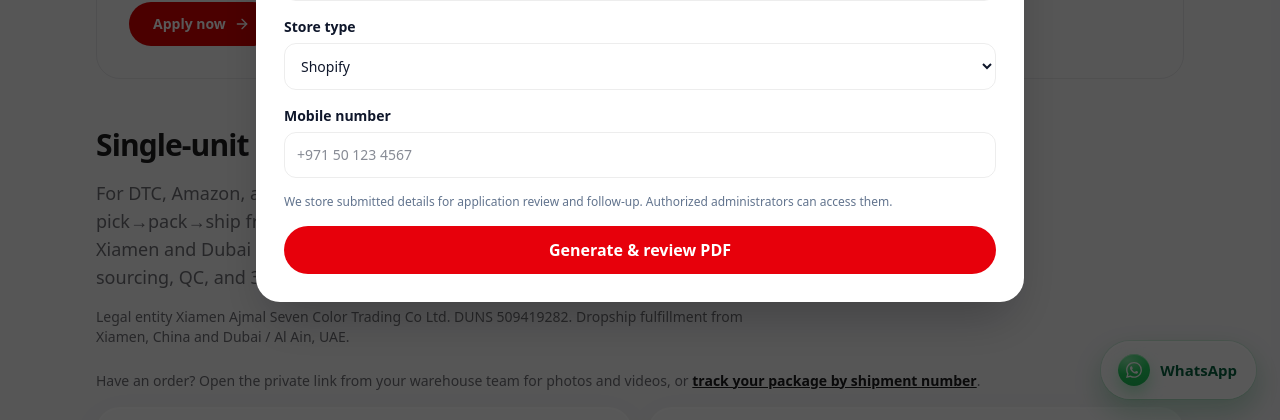
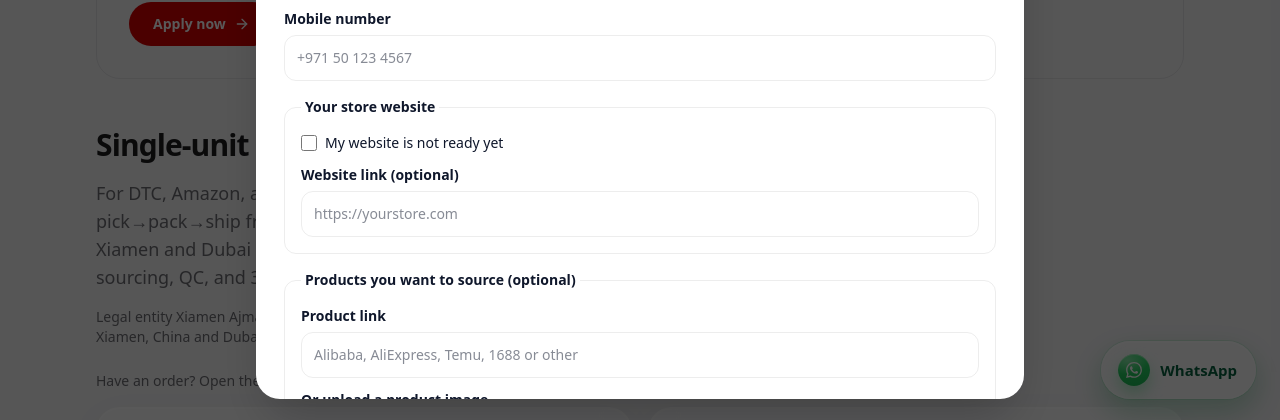
Before and after one commit to g0tPaid/sevencolortrading, a Next.js app: page /dropshipping in a window 1280 px wide. Both pictures are taken after a click on the button "Apply now". Shown: the part 1811-2231 px from the top of the page. Built offline with nearby package versions, Linux system fonts and the light colour scheme; no server answers; a web font is replaced by a local one.

Commit message:
Add optional store website, not-ready toggle, product URL and image upload to partner form

```diff
--- a/src/components/dropshipping/application.tsx
+++ b/src/components/dropshipping/application.tsx
@@ -3,8 +3,8 @@
 import { useEffect, useState } from "react";
 import { ArrowRight, CheckCircle2, Download, FileText, X } from "lucide-react";
 
-type Application = { name: string; email: string; storeType: string; mobile: string };
-const empty: Application = { name: "", email: "", storeType: "Shopify", mobile: "" };
+type Application = { name: string; email: string; storeType: string; mobile: string; website: string; websiteNotReady: boolean; productLink: string; productImage: string; productImageName: string };
+const empty: Application = { name: "", email: "", storeType: "Shopify", mobile: "", website: "", websiteNotReady: false, productLink: "", productImage: "", productImageName: "" };
 const enc = (s: string) => s.replace(/[^\x20-\x7e]/g, "?").replace(/\\/g, "\\\\").replace(/\(/g, "\\(").replace(/\)/g, "\\)");
 function makePdf(data: Application): Blob {
   const commands: string[] = [];
@@ -17,24 +17,27 @@ function makePdf(data: Application): Blob {
   commands.push("0.89 0.10 0.27 rg 0 825 595 17 re f");
   commands.push("0.96 0.97 0.98 rg 0 719 595 106 re f");
   // Seven Color symbol traced from the actual sourcing.center site icon.
-  commands.push("q 0.60 0 0 -0.60 41 803 cm 0.88 0.11 0.28 rg");
+  commands.push("q 0.58 0 0 -0.58 42 809 cm 0.88 0.11 0.28 rg");
   commands.push("8 10 m 80 10 l 76 21 l 36 21 l 18 98 l 4 98 l 24 21 l 64 21 l 66 10 l 8 10 l h f");
   commands.push("66 21 m 44 98 l 57 98 l 79 21 l h f");
   commands.push("18 98 m 27 91 l 34 100 l 25 107 l h f Q");
   text(112, 777, 23, "sourcing.center");
   text(112, 757, 9, "BY SEVEN COLOR TRADING CO LTD", "0.38 0.42 0.48");
   text(438, 778, 9, "PRIVATE DOCUMENT", "0.88 0.11 0.28");
-  text(42, 689, 21, "DROPSHIPPING PARTNER APPLICATION");
+  text(42, 689, 19, "DROPSHIPPING PARTNER APPLICATION");
   text(42, 665, 10, "PARTNER ONBOARDING  /  FOR REVIEW ONLY", "0.40 0.44 0.50");
   text(42, 643, 9, "Prepared: " + new Date().toISOString().slice(0,10) + "  |  Status: Pending review", "0.40 0.44 0.50");
   commands.push("0.89 0.90 0.93 RG 42 628 m 553 628 l S");
   const fields: [string,string][] = [["Applicant name",data.name],["Email address",data.email],["Store platform",data.storeType],["Mobile number",data.mobile]];
   fields.forEach(([label,value],i) => {
-    const y=594-i*77;
+    const y=594-i*63;
     text(42,y,10,label.toUpperCase(),"0.44 0.47 0.52");
     text(42,y-27,15,value.slice(0,65));
     commands.push(`0.9 0.91 0.93 RG 42 ${y-42} m 553 ${y-42} l S`);
   });
+  text(42, 318, 9, "STORE WEBSITE: " + (data.websiteNotReady ? "Not ready yet" : (data.website || "Not provided")).slice(0, 74));
+  text(42, 303, 9, "PRODUCT LINK: " + (data.productLink || "Not provided").slice(0, 75));
+  text(42, 288, 9, "PRODUCT IMAGE: " + (data.productImageName || "Not attached").slice(0, 74));
   commands.push("0.95 0.96 0.98 rg 42 269 511 31 re f");
   text(53, 279, 11, "APPLICATION INSTRUCTIONS");
   text(53, 250, 9, "1. Review your name, email, store type and mobile number.");
@@ -86,7 +89,7 @@ export function DropshippingApplication() {
   const submit=async()=>{
     setBusy(true);setError("");
     try{
-      const res=await fetch("/api/dropshipping/applications",{method:"POST",headers:{"Content-Type":"application/json"},body:JSON.stringify({...data,website:""})});
+      const res=await fetch("/api/dropshipping/applications",{method:"POST",headers:{"Content-Type":"application/json"},body:JSON.stringify(data)});
       const json=await res.json();
       if(!res.ok||!json.ok)throw new Error(json.error||"Submission failed.");
       setRef(json.reference);setStep("done");
@@ -107,6 +110,18 @@ export function DropshippingApplication() {
             <label className="grid gap-1.5 text-sm font-semibold">Store type<select required value={["Shopify","WooCommerce","Other"].includes(data.storeType)?data.storeType:"Other"} onChange={e=>update("storeType",e.target.value)} className="rounded-xl border border-slate-300 p-3 font-normal"><option>Shopify</option><option>WooCommerce</option><option>Other</option></select></label>
             {data.storeType==="Other"&&<label className="grid gap-1.5 text-sm font-semibold">Specify store type<input required maxLength={100} value={data.storeType==="Other"?"":data.storeType} onChange={e=>update("storeType",e.target.value)} className="rounded-xl border border-slate-300 p-3 font-normal" placeholder="Amazon, Etsy, custom store..."/></label>}
             <label className="grid gap-1.5 text-sm font-semibold">Mobile number<input required type="tel" maxLength={40} autoComplete="tel" value={data.mobile} onChange={e=>update("mobile",e.target.value)} className="rounded-xl border border-slate-300 p-3 font-normal" placeholder="+971 50 123 4567"/></label>
+            <fieldset className="grid gap-3 rounded-xl border border-slate-200 p-4">
+              <legend className="px-1 text-sm font-bold">Your store website</legend>
+              <label className="flex items-center gap-2 text-sm"><input type="checkbox" checked={data.websiteNotReady} onChange={e=>setData(v=>({...v,websiteNotReady:e.target.checked,website:e.target.checked?"":v.website}))} className="h-4 w-4 accent-red-600"/> My website is not ready yet</label>
+              {!data.websiteNotReady&&<label className="grid gap-1.5 text-sm font-semibold">Website link (optional)<input type="url" maxLength={300} value={data.website} onChange={e=>update("website",e.target.value)} className="rounded-xl border border-slate-300 p-3 font-normal" placeholder="https://yourstore.com"/></label>}
+            </fieldset>
+            <fieldset className="grid gap-3 rounded-xl border border-slate-200 p-4">
+              <legend className="px-1 text-sm font-bold">Products you want to source (optional)</legend>
+              <label className="grid gap-1.5 text-sm font-semibold">Product link<input type="url" maxLength={500} value={data.productLink} onChange={e=>update("productLink",e.target.value)} className="rounded-xl border border-slate-300 p-3 font-normal" placeholder="Alibaba, AliExpress, Temu, 1688 or other"/></label>
+              <label className="grid gap-1.5 text-sm font-semibold">Or upload a product image<input type="file" accept="image/jpeg,image/png,image/webp" className="w-full rounded-xl border border-dashed border-slate-300 p-3 text-sm font-normal" onChange={async e=>{const file=e.target.files?.[0];if(!file)return;if(file.size>700000){setError("Product image must be under 700 KB.");e.target.value="";return;}const reader=new FileReader();reader.onload=()=>{setData(v=>({...v,productImage:String(reader.result||""),productImageName:file.name.slice(0,100)}));setError("");};reader.readAsDataURL(file);}}/></label>
+              {data.productImageName&&<p className="text-xs text-green-700">Attached: {data.productImageName} <button type="button" className="underline" onClick={()=>setData(v=>({...v,productImage:"",productImageName:""}))}>Remove</button></p>}
+              <p className="text-xs text-slate-500">Both fields are optional. Uploads are kept with your application for review.</p>
+            </fieldset>
             <p className="text-xs text-slate-500">We store submitted details for application review and follow-up. Authorized administrators can access them.</p>
             <button type="submit" className="rounded-full bg-red-600 px-6 py-3 font-semibold text-white">Generate & review PDF</button>
           </form>}
```
